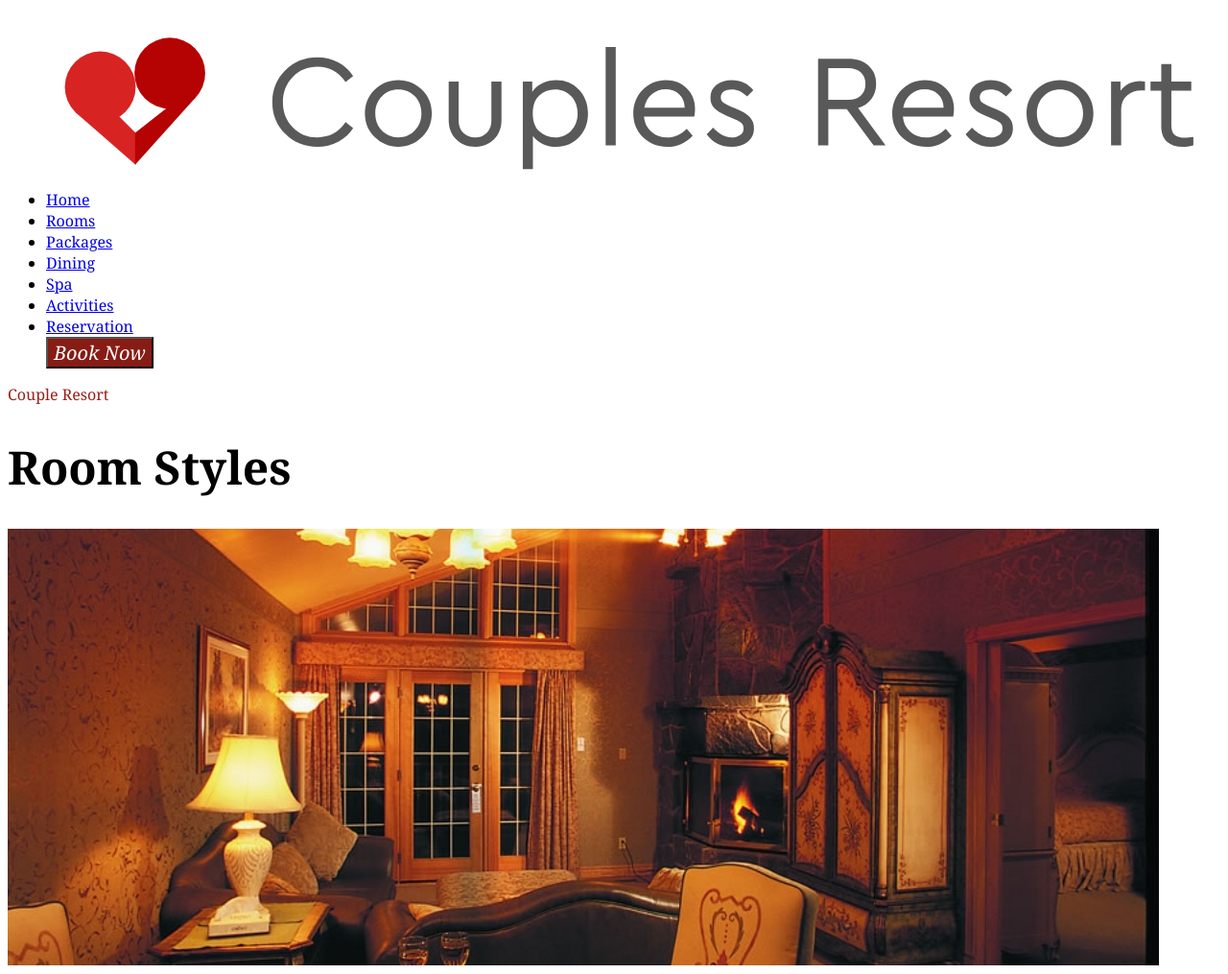
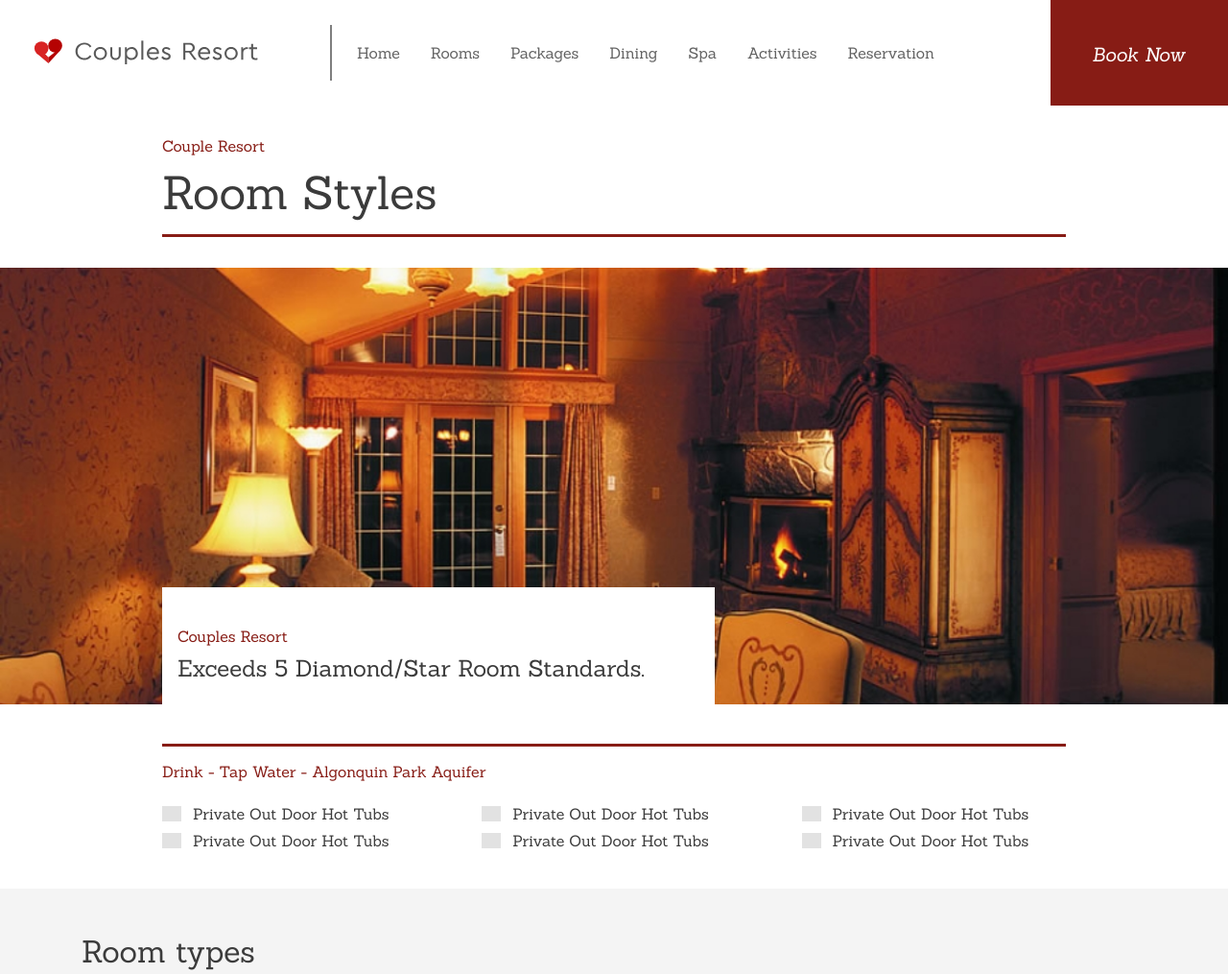
Before and after one commit to NapasPolchai/FIP.dev, a plain HTML site: page rooms.html in a window 1280 px wide. Shown: the top 1015 px of the page at 96% size. Drawn offline with Linux system fonts and the light colour scheme.

Commit message:
update
update html & css

```diff
--- /dev/null
+++ b/assets/css/main.css
@@ -0,0 +1,294 @@
+:root {
+    --dark-red: #871C15;
+    --white: #fff;
+    --gray: #3B3B3B;
+    --light-gray: #626262;
+    --bg-gray: #F4F4F4;
+    --h1: 3rem;
+    --h2: 2rem;
+    --h3: 1.5rem;
+    --h4: 1rem;
+}
+
+/* Reset */
+* {
+    padding: 0;
+    margin: 0;
+}
+
+html, body {
+    font-size: 16px;
+    color: var(--gray);
+    --webkit-font-smoothing: antialiased;
+    --moz-font-smoothing: grayscale;
+}
+
+a {
+    text-decoration: none;
+    color: var(--dark-red);
+}
+
+html, body, h1, h2, h3, h4, h5, button, input, textarea {
+    font-family: 'Sanchez', Arial, Helvetica, sans-serif;
+}
+
+h1, h2, h3, h4 {
+    font-weight: 400;
+}
+
+h1 {
+    font-size: var(--h1);
+}
+
+h2 {
+    font-size: var(--h2);
+}
+
+h3 {
+    font-size: var(--h3);
+}
+
+h4 {
+    font-size: var(--h4);
+}
+
+button, input, textarea {
+    border: 0;
+}
+
+#main {
+    padding-top: 110px;
+}
+
+/* Components */
+
+.tagline {
+    font-size: 1rem;
+    color: var(--dark-red);
+}
+
+.container {
+    width: 100%;
+    max-width: 1140px;
+    padding-left: 15px;
+    padding-right: 15px;
+    margin-left: auto;
+    margin-right: auto;
+}
+
+.container--narrow {
+    max-width: 972px;
+}
+
+.divider {
+    width: 100%;
+    height: 3px;
+    background-color: var(--dark-red);
+    border: 0;
+}
+
+/* Navigation */
+
+.navigation {
+    display: flex;
+    align-items: center;
+    background-color: var(--white);
+    position: fixed;
+    width: 100%;
+    height: auto;
+    top: 0; left: 0;
+    height: 110px;
+    z-index: 999;
+}
+
+.navigation__logo {
+    width: 314px;
+    height: auto;
+    padding-right: 70px;
+    border-right: 2px solid rgba(0, 0, 0, .5);
+    padding-top: 10px;
+    padding-bottom: 10px;
+    margin-right: 26px;
+}
+
+.navigation__logo img {
+    width: 100%;
+    height: auto;
+}
+
+.navigation__links {
+    display: flex;
+    list-style: none;
+    align-items: center;
+    justify-content: space-between;
+    flex: 1;
+    max-width: 602px;
+}
+
+.navigation__links li {
+    /* margin-right: 32px; */
+    margin-right: 12px;
+}
+
+.navigation__links li:last-of-type {
+    margin-right: 0;
+}
+
+.navigation__links li a {
+    color: var(--light-gray);
+}
+
+.navigation__main {
+    padding: 15px 32px;
+    display: flex;
+    flex: 1;
+}
+
+.navigation__cta {
+    padding: 44px 45px 41px 43px;
+    background: var(--dark-red);
+    color: var(--white);
+    font-size: 1.25rem;
+    font-style: italic;
+}
+
+/* Hero */
+
+.hero {
+    padding-top: 32px;
+    margin-bottom: 41px;
+}
+
+.hero h1 {
+    margin-top: 8px;
+    margin-bottom: 13px;
+}
+
+.hero .container {
+    margin-bottom: 32px;
+}
+
+.hero__banner {
+    width: 100%;
+    height: auto;
+    padding-top: 333px;
+    /* background-color: #eee; */
+    background-image: url('/assets/images/hero.jpg');
+    background-size: cover;
+    background-position: center;
+    background-repeat: no-repeat;
+    position: relative;
+}
+
+.hero__card {
+    padding: 41px 16px 22px;
+    background-color: var(--white);
+    max-width: 576px;
+}
+
+.hero__card p {
+    margin-bottom: 8px;
+}
+
+/* Facilities */
+
+.facilities {
+    padding-bottom: 32px;
+}
+
+.facilities__wrapper {
+    border-top: 3px solid var(--dark-red);
+    padding-top: 16px;
+}
+
+.facilities__list {
+    list-style: none;
+    display: flex;
+    margin-left: -34px;
+    margin-right: -34px;
+    margin-top: 24px;
+    flex-wrap: wrap;
+}
+
+.facilities__item {
+    flex: 0 0 33%;
+    padding-left: 34px;
+    padding-right: 34px;
+    display: flex;
+    align-items: center;
+    margin-bottom: 8px;
+}
+
+.facilities__icon {
+    width: 20px;
+    height: 16px;
+    background-color: #e2e2e2;
+    margin-right: 12px;
+}
+
+/* Accommodation */
+
+.accommodation {
+    background-color: var(--bg-gray);
+    padding-top: 45px;
+    padding-bottom: 47px;
+}
+
+.accommodation h2 {
+    margin-bottom: 30px;
+}
+
+.accommodation__gallery {
+    display: flex;
+    flex-wrap: wrap;
+    margin-left: -9px;
+    margin-right: -9px;
+}
+
+.accommodation__item {
+    padding-left: 9px;
+    padding-right: 9px;
+    flex: 0 0 33.33%;
+    margin-bottom: 18px;
+}
+
+.accommodation__item div {
+    width: 100%;
+    height: auto;
+    padding-top: 100%;
+    background-color: #e2e2e2;
+}
+
+/* Contact */
+
+.contact__banner {
+    width: 100%;
+    height: auto;
+    padding-top: 333px;
+    background-color: #eee;
+    position: relative;
+    margin-bottom: 32px;
+}
+
+.contact__card {
+    padding: 48px 39px 12px;
+    background-color: var(--white);
+    max-width: 476px;
+    margin-left: auto;
+}
+
+.contact__card p {
+    margin-bottom: 4px;
+}
+
+.contact__card h2 {
+    font-size: var(--h1);
+}
+
+.contact__content .divider {
+    margin-bottom: 56px;
+}
+
+.contact__content p {
+    margin-bottom: 81px;
+}
--- a/css/main.css
+++ /dev/null
@@ -1,33 +0,0 @@
-.top-logo {
-    width: 244px;
-    height: auto;
-}
-
-nav {
-    font-family: sanchez, Georgia, 'Times New Roman', Times, serif;
-    display: inline;
-}
-
-#navbutton {
-    font-family: sanchez, Georgia, 'Times New Roman', Times, serif;
-    font-style: italic;
-    font-size: 20px;
-    color: white;
-    background-color: #871C15;
-}
-
-h1 {
-    font-family: sanchez, Georgia, 'Times New Roman', Times, serif;
-    font-size: 48px;
-    color: black;
-}
-
-#titledes {
-    font-family: sanchez, Georgia, 'Times New Roman', Times, serif;
-    font-size: 16px;
-    color: #9A2018;
-}
-
-#heroimg {
-    width: max-content;
-}
--- a/rooms.html
+++ b/rooms.html
@@ -2,14 +2,20 @@
 <html lang="en">
 <head>
     <meta charset="UTF-8">
-    <link rel="stylesheet" href="css/main.css">
+    <link rel="stylesheet" href="/assets/css/main.css">
     <title>Room Styles</title>
+    <link rel="stylesheet" href="/assets/css/bootstrap-grid.min.css">
+    <link rel="preconnect" href="https://fonts.googleapis.com">
+    <link rel="preconnect" href="https://fonts.gstatic.com" crossorigin>
+    <link href="https://fonts.googleapis.com/css2?family=Sanchez:ital@0;1&display=swap" rel="stylesheet">
 </head>
 <body>
+    <div id="main">
         <header>
-        <nav id="topmenu">
-            <ul>
-                <a class="top-logo" href="index.html"><img src="images/couples_resort_logo.svg" alt="company logo"></a>
+            <nav class="navigation">
+                <div class="navigation__main">
+                    <a class="navigation__logo" href="index.html"><img src="/assets/images/couples_resort_logo.svg" alt="company logo"></a>
+                    <ul class="navigation__links">
                         <li><a href="index.html">Home</a></li>
                         <li><a href="#">Rooms</a></li>
                         <li><a href="#">Packages</a></li>
@@ -17,15 +23,109 @@
                         <li><a href="#">Spa</a></li>
                         <li><a href="#">Activities</a></li>
                         <li><a href="#">Reservation</a></li>
-                <button id="navbutton">Book Now</button>
                     </ul>
+                </div>
+                <button class="navigation__cta">Book Now</button>
             </nav>
         </header>
 
-    <main>
-        <p id="titledes">Couple Resort</p>
+        <section class="hero">
+            <div class="container container--narrow">
+                <p class="tagline">Couple Resort</p>
                 <h1>Room Styles</h1>
-        <img id="heroimg" src="images/hero.jpg" alt="hero image">
-    </main>
+                <hr class="divider">
+                <!-- <img id="heroimg" src="/assets/images/hero.jpg" alt="hero image"> -->
+            </div>
+
+            <div class="hero__banner">
+                <div class="container container--narrow">
+                    <div class="hero__card">
+                        <p class="tagline">Couples Resort</p>
+                        <h3>Exceeds 5 Diamond/Star Room Standards.</h3>
+                    </div>
+                </div>
+            </div>
+        </section>
+
+        <section class="facilities">
+            <div class="container container--narrow">
+                <div class="facilities__wrapper">
+                    <p class="tagline">Drink - Tap Water - Algonquin Park Aquifer</p>
+
+                    <ul class="facilities__list">
+                        <li class="facilities__item">
+                            <div class="facilities__icon"></div>
+                            <div class="facilities__label">Private Out Door Hot Tubs</div>
+                        </li>
+                        <li class="facilities__item">
+                            <div class="facilities__icon"></div>
+                            <div class="facilities__label">Private Out Door Hot Tubs</div>
+                        </li>
+                        <li class="facilities__item">
+                            <div class="facilities__icon"></div>
+                            <div class="facilities__label">Private Out Door Hot Tubs</div>
+                        </li>
+                        <li class="facilities__item">
+                            <div class="facilities__icon"></div>
+                            <div class="facilities__label">Private Out Door Hot Tubs</div>
+                        </li>
+                        <li class="facilities__item">
+                            <div class="facilities__icon"></div>
+                            <div class="facilities__label">Private Out Door Hot Tubs</div>
+                        </li>
+                        <li class="facilities__item">
+                            <div class="facilities__icon"></div>
+                            <div class="facilities__label">Private Out Door Hot Tubs</div>
+                        </li>
+                    </ul>
+                </div>
+            </div>
+        </section>
+
+        <section class="accommodation">
+            <div class="container">
+                <h2>Room types</h2>
+
+                <div class="accommodation__gallery">
+                    <div class="accommodation__item">
+                        <div></div>
+                    </div>
+                    <div class="accommodation__item">
+                        <div></div>
+                    </div>
+                    <div class="accommodation__item">
+                        <div></div>
+                    </div>
+                    <div class="accommodation__item">
+                        <div></div>
+                    </div>
+                    <div class="accommodation__item">
+                        <div></div>
+                    </div>
+                    <div class="accommodation__item">
+                        <div></div>
+                    </div>
+                </div>
+            </div>
+        </section>
+
+        <section class="contact">
+            <div class="contact__banner">
+                <div class="container container--narrow">
+                    <div class="contact__card">
+                        <p class="tagline">Couples Resort</p>
+                        <h2>Contact</h2>
+                    </div>
+                </div>
+            </div>
+
+            <div class="contact__content">
+                <div class="container container--narrow">
+                    <hr class="divider">
+                    <p>Thank you for taking the time to learn more about our resort and why we are Ontario’s number one choice for couples looking to reconnect. For reservation enquiries and further information, please complete our contact form below. Or if you prefer to talked call us at our toll free number listed below.</p>
+                </div>
+            </div>
+        </section>
+    </div>
 </body>
 </html>
```
Also changed, not shown: assets/css/bootstrap-grid.min.css (added), assets/images/chalet.jpg (renamed from images/chalet.jpg), assets/images/chateaus.jpg (renamed from images/chateaus.jpg), assets/images/contact.jpg (renamed from images/contact.jpg), assets/images/couples_resort_logo.svg (renamed from images/couples_resort_logo.svg), assets/images/exotics.jpg (renamed from images/exotics.jpg), assets/images/footerphoto.jpg (renamed from images/footerphoto.jpg), assets/images/hero.jpg (renamed from images/hero.jpg), assets/images/juniors.jpg (renamed from images/juniors.jpg), assets/images/master.jpg (renamed from images/master.jpg), assets/images/villas.jpg (renamed from images/villas.jpg), 5 other files. Lines whose indentation alone changed are shown as unchanged.
